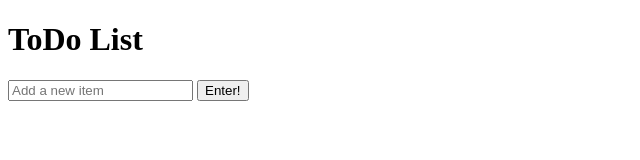
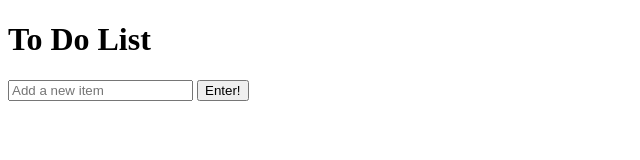
Before and after one commit to nadia-dj98/events_paired_lab, a plain HTML site: page index.html in a window 1280 px wide. Shown: the whole page, 0-640 px from the left. Drawn offline with Linux system fonts and the light colour scheme.

Commit message:
changed to do format

```diff
--- a/index.html
+++ b/index.html
@@ -5,13 +5,13 @@
     <meta http-equiv="X-UA-Compatible" content="IE=edge">
     <meta name="viewport" content="width=device-width, initial-scale=1.0">
     <script src="script.js" type="text/javascript" defer></script>
-    <title>ToDo List</title>
+    <title>To Do List</title>
 </head>
 <body>
     <div class="container">
 
         <div class="header">
-            <h1>ToDo List</h1>
+            <h1>To Do List</h1>
         </div>
 
         <form action="">
```
